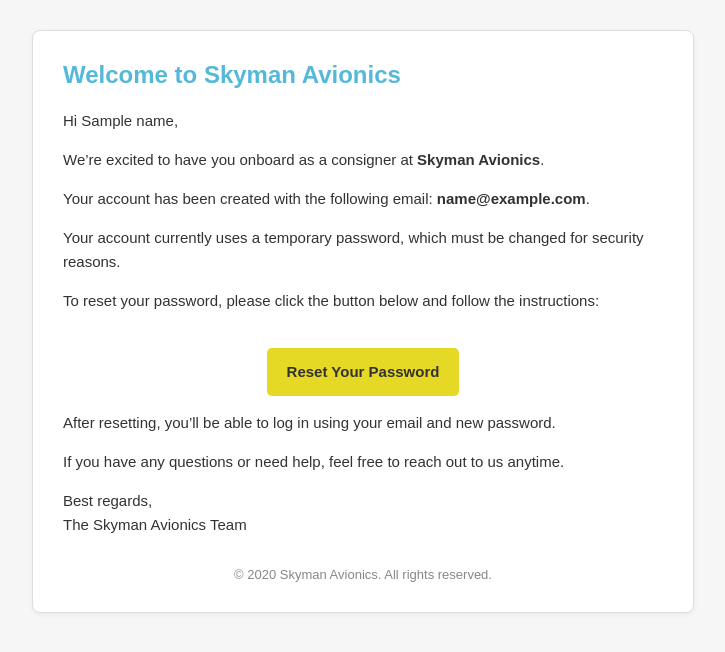
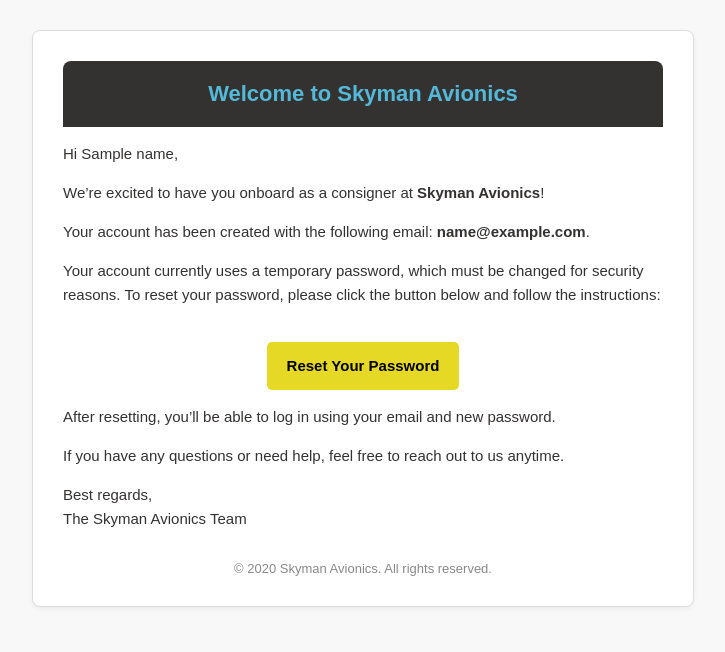
Before and after one commit to Skymanavionics/flask-skyman, a Python web app: template app/templates/welcome_email.html in a window 1280 px wide. Shown: the top 652 px of the page, without its empty margins (277-1002 px from the left). Run offline with Jinja, Linux system fonts and the light colour scheme; the template is opened without the code that fills it: most values are stand-ins (such as "Sample title", 1, 10 or a date in 2020).

Commit message:
Email update v2

```diff
--- a/app/templates/welcome_email.html
+++ b/app/templates/welcome_email.html
@@ -6,7 +6,7 @@
     <style>
       body {
         font-family: Arial, sans-serif;
-        background-color: #f6f6f6;
+        background-color: #f8f8f8;
         color: #343231;
         margin: 0;
         padding: 0;
@@ -21,6 +21,20 @@
         border: 1px solid #ddd;
         box-shadow: 0 2px 5px rgba(0, 0, 0, 0.05);
       }
+
+      .email-header {
+        background-color: #343231;
+        padding: 20px;
+        text-align: center;
+        border-top-left-radius: 8px;
+        border-top-right-radius: 8px;
+      }
+
+    .email-header h2 {
+      color: #54b9d8;
+      margin: 0;
+      font-size: 22px;
+    }
 
       h2 {
         color: #54b9d8;
@@ -37,7 +51,7 @@
         padding: 12px 20px;
         margin-top: 20px;
         background-color: #e6d926;
-        color: #343231;
+        color: black;
         text-decoration: none;
         font-weight: bold;
         border-radius: 5px;
@@ -54,16 +68,20 @@
         color: #888;
         text-align: center;
       }
+
+
     </style>
   </head>
   <body>
     <div class="email-container">
-      <h2>Welcome to Skyman Avionics</h2>
+      <div class="email-header">
+        <h2>Welcome to Skyman Avionics</h2>
+      </div>
 
       <p>Hi {{ name }},</p>
 
       <p>
-        We’re excited to have you onboard as a consigner at <strong>Skyman Avionics</strong>.
+        We’re excited to have you onboard as a consigner at <strong>Skyman Avionics</strong>!
       </p>
 
       <p>
@@ -72,11 +90,7 @@
       </p>
 
       <p>
-        Your account currently uses a temporary password, which must be changed for security reasons.
-      </p>
-
-      <p>
-        To reset your password, please click the button below and follow the instructions:
+        Your account currently uses a temporary password, which must be changed for security reasons. To reset your password, please click the button below and follow the instructions:
       </p>
 
       <p style="text-align: center;">
```
